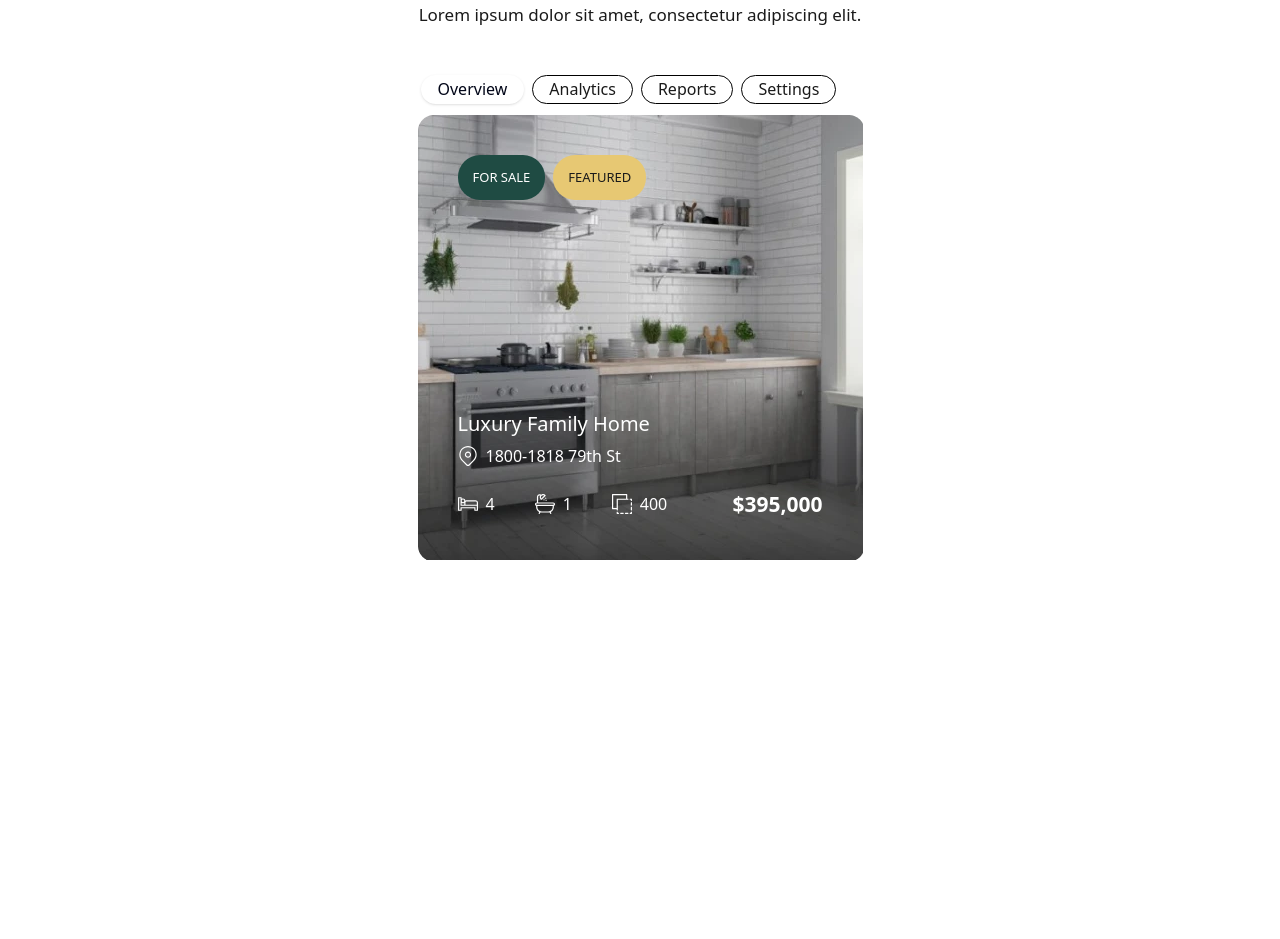
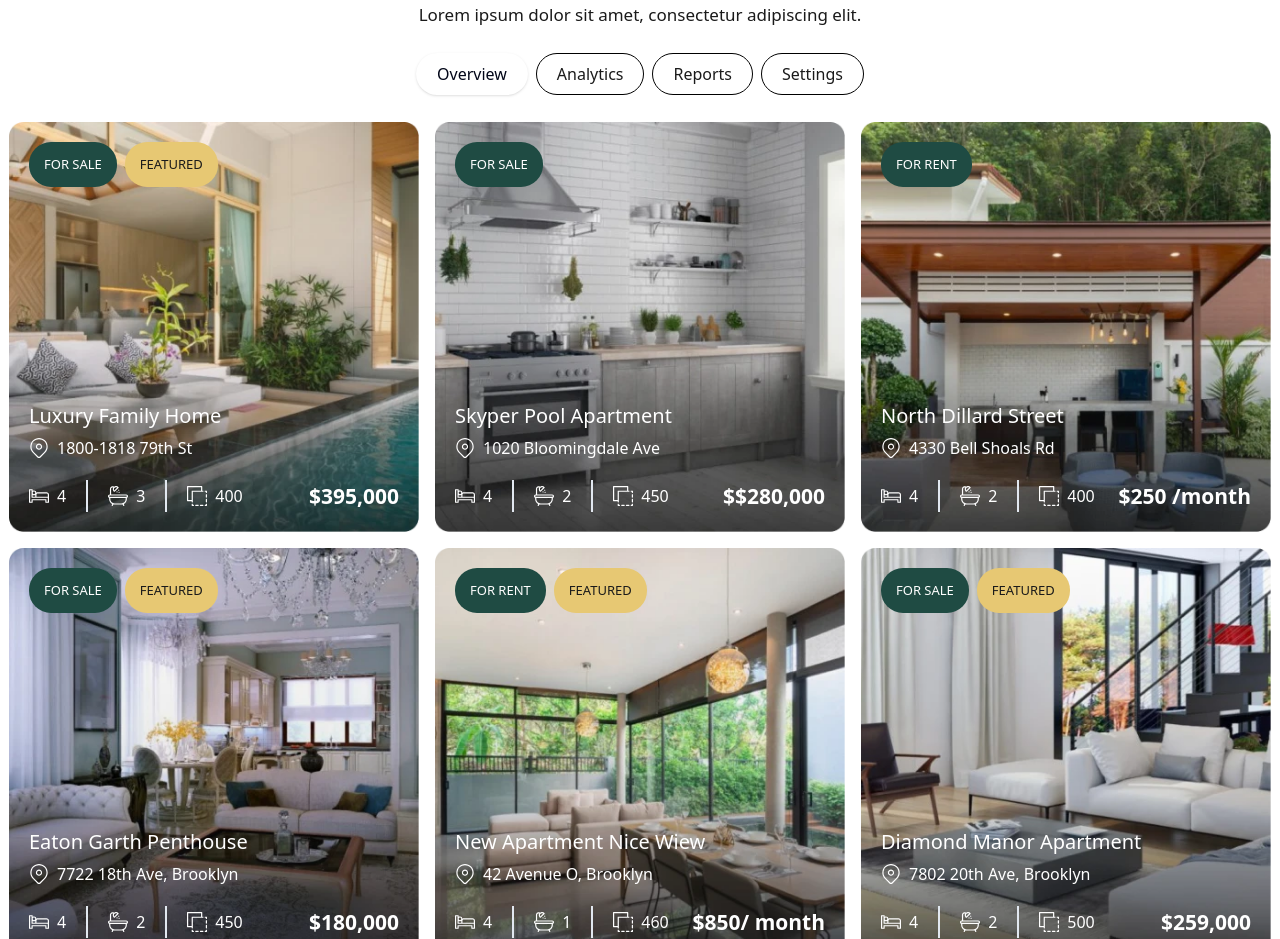
Before and after one commit to tausifshaikh-8454/realStateNextJs, a Next.js app: page / in a window 1280 px wide. Shown: the part 2373-3312 px from the top of the page. Before the commit the page ends 3073 px from the top, so only its background shows below. Built offline with nearby package versions, Linux system fonts and the light colour scheme.

Commit message:
make dynamic property grid

```diff
--- a/src/components/Home/FeaturedProp/Featuredprprty.tsx
+++ b/src/components/Home/FeaturedProp/Featuredprprty.tsx
@@ -1,10 +1,94 @@
 import { Tabs, TabsContent, TabsList, TabsTrigger } from "@/components/ui/tabs";
-import featProp from "../../../assets/feature/a1.webp";
+import crd1 from "../../../assets/feature/article.webp";
+import crd2 from "../../../assets/feature/a1.webp";
+import crd3 from "../../../assets/feature/article2.webp";
+import crd4 from "../../../assets/feature/article3.webp";
+import crd5 from "../../../assets/feature/article4.webp";
+import crd6 from "../../../assets/feature/article6.webp";
 import loc from "../../../assets/feature/crdIcon/Icon.svg";
 import bed from "../../../assets/feature/crdIcon/Icon-1.svg";
 import bath from "../../../assets/feature/crdIcon/Icon-2.svg";
 import dorm from "../../../assets/feature/crdIcon/Icon-3.svg";
-import Image from "next/image";
+import Image, { StaticImageData } from "next/image";
+
+const propDetails: {
+  propName: string;
+  propImage: StaticImageData;
+  propLoc: string;
+  propType: string;
+  featProp: string;
+  roomCap: string;
+  bathQuan: string;
+  area: string;
+  pricing: string;
+}[] = [
+  {
+    propName: "Luxury Family Home",
+    propImage: crd1,
+    propLoc: "1800-1818 79th St",
+    propType: " For Sale",
+    featProp: "Featured",
+    roomCap: "4",
+    bathQuan: "3",
+    area: "400",
+    pricing: "395,000",
+  },
+  {
+    propName: "Skyper Pool Apartment",
+    propImage: crd2,
+    propLoc: "1020 Bloomingdale Ave",
+    propType: "For Sale",
+    featProp: "",
+    roomCap: "4",
+    bathQuan: "2",
+    area: "450",
+    pricing: "$280,000",
+  },
+  {
+    propName: "North Dillard Street",
+    propImage: crd3,
+    propLoc: "4330 Bell Shoals Rd",
+    propType: "For Rent",
+    featProp: "",
+    roomCap: "4",
+    bathQuan: "2",
+    area: "400",
+    pricing: "250 /month",
+  },
+  {
+    propName: "Eaton Garth Penthouse",
+    propImage: crd4,
+    propLoc: "7722 18th Ave, Brooklyn",
+    propType: "For Sale",
+    featProp: "Featured",
+    roomCap: "4",
+    bathQuan: "2",
+    area: "450",
+    pricing: "180,000",
+  },
+  {
+    propName: "New Apartment Nice Wiew",
+    propImage: crd5,
+    propLoc: "42 Avenue O, Brooklyn",
+    propType: "For Rent",
+    featProp: "Featured",
+    roomCap: "4",
+    bathQuan: "1",
+    area: "460",
+    pricing: "850/ month",
+  },
+  {
+    propName: "Diamond Manor Apartment",
+    propImage: crd6,
+    propLoc: "7802 20th Ave, Brooklyn",
+    propType: "For Sale",
+    featProp: "Featured",
+    roomCap: "4",
+    bathQuan: "2",
+    area: "500",
+    pricing: "259,000",
+  },
+];
 
 export default function Featuredprprty() {
   return (
@@ -16,64 +100,96 @@ export default function Featuredprprty() {
         Lorem ipsum dolor sit amet, consectetur adipiscing elit.
       </p>
 
-      <div className="">
-        <Tabs defaultValue="overview" className="py-10">
-          <TabsList className="flex flex-row bg-transparent gap-2">
-            <TabsTrigger className="font-Roboto font-medium text-[16px]/[32px] text-[#1A1A1A] rounded-3xl py-[10px] px-[16px] active:border" value="overview">Overview</TabsTrigger>
-            <TabsTrigger className="font-Roboto font-medium text-[16px]/[32px] text-[#1A1A1A] rounded-3xl border-1px py-[10px] px-[16px] border border-black" value="analytics">Analytics</TabsTrigger>
-            <TabsTrigger className="font-Roboto font-medium text-[16px]/[32px] text-[#1A1A1A] rounded-3xl border-1px py-[10px] px-[16px] border border-black" value="reports">Reports</TabsTrigger>
-            <TabsTrigger className="font-Roboto font-medium text-[16px]/[32px] text-[#1A1A1A] rounded-3xl border-1px py-[10px] px-[16px] border-black" value="settings">Settings</TabsTrigger>
+      <div className="m-auto">
+        <Tabs defaultValue="overview" className="py-10 flex flex-row items-center">
+          <TabsList className="flex flex-row bg-transparent gap-2 pb-10">
+            <TabsTrigger
+              className="font-Roboto font-medium text-[16px]/[32px] text-[#1A1A1A] rounded-3xl p-5 active:border"
+              value="overview"
+            >
+              Overview
+            </TabsTrigger>
+            <TabsTrigger
+              className="font-Roboto font-medium text-[16px]/[32px] text-[#1A1A1A] rounded-3xl border-1px p-5 border border-black"
+              value="analytics"
+            >
+              Analytics
+            </TabsTrigger>
+            <TabsTrigger
+              className="font-Roboto font-medium text-[16px]/[32px] text-[#1A1A1A] rounded-3xl border-1px p-5 border border-black"
+              value="reports"
+            >
+              Reports
+            </TabsTrigger>
+            <TabsTrigger
+              className="font-Roboto font-medium text-[16px]/[32px] text-[#1A1A1A] rounded-3xl border-1px p-5 border-black"
+              value="settings"
+            >
+              Settings
+            </TabsTrigger>
           </TabsList>
+
           <TabsContent value="overview">
-            <div className="grid">
+            <div className="max-w-360 w-full grid grid-cols-3 gap-4">
+              {propDetails.map((singleProperty, index) => (
                 <div
-                className="flex flex-col justify-between card w-111.25 h-111.25 px-10 py-10 "
-                style={{ backgroundImage: `url(${featProp.src})` }}
+                  className="flex flex-col 2xl:w-[445px] 2xl:h-[445px] xl:w-[410px] xl:h-[410px]  justify-between card px-10 py-10 xl:px-5 xl:py-5 bg-no-repeat bg-cover"
+                  key={index}
+                  style={{
+                    backgroundImage: `url(${singleProperty.propImage.src})`,
+                  }}
                 >
                   <div className="flex flex-row gap-2">
-                  <p className="font-Roboto font-medium text-[13px]/[25px] uppercase text-white bg-[#1F4B43] w-fit px-[15px] py-[10px] rounded-3xl">For Sale</p>
-                  <p className="font-Roboto font-medium text-[13px]/[25px] uppercase text-[#1A1A1A] bg-[#E7C873] w-fit px-[15px] py-[10px] rounded-3xl">Featured</p>
+                    <p className="font-Roboto font-medium text-[13px]/[25px] uppercase text-white bg-[#1F4B43] w-fit px-[15px] py-[10px] rounded-3xl">
+                      {singleProperty.propType}
+                    </p>
+                    {singleProperty.featProp && (
+                      <p className="font-Roboto font-medium text-[13px]/[25px] uppercase text-[#1A1A1A] bg-[#E7C873] w-fit px-[15px] py-[10px] rounded-3xl">
+                        {singleProperty.featProp}
+                      </p>
+                    )}
                   </div>
                   <div className="botttom">
                     <h4 className="font-Roboto font-medium text-[20px]/[25px] text-white pb-1">
-                    Luxury Family Home
+                      {singleProperty.propName}
                     </h4>
                     <div className="flex flex-row gap-2">
                       <Image src={loc} alt={""} />
                       <p className="font-Roboto font-regular text-[16px]/[32px] text-white">
-                      1800-1818 79th St
+                        {singleProperty.propLoc}
                       </p>
                     </div>
 
                     <div className="desc flex flex-row justify-between pt-4">
-                    <div className="flex flex-row gap-5 divide-r-2">
-                      <div className="flex flex-row gap-2  pr-5">
+                      <div className="flex flex-row gap-5">
+                        <div className="flex flex-row gap-2 pr-5 border-r-2">
                           <Image src={bed} alt={""} />
                           <p className="font-Roboto font-regular text-[16px]/[32px] text-white">
-                          4
+                            {singleProperty.roomCap}
                           </p>
                         </div>
-                      <div className="flex flex-row gap-2 pr-5">
+                        <div className="flex flex-row gap-2 pr-5 border-r-2">
                           <Image src={bath} alt={""} />
                           <p className="font-Roboto font-regular text-[16px]/[32px] text-white">
-                          1
+                            {singleProperty.bathQuan}
                           </p>
                         </div>
                         <div className="flex flex-row gap-2">
                           <Image src={dorm} alt={""} />
                           <p className="font-Roboto font-regular text-[16px]/[32px] text-white">
-                          400
+                            {singleProperty.area}
                           </p>
                         </div>
                       </div>
                       <div className="p">
                         <p className="font-Roboto font-semibold text-[21px]/[32px] text-white">
-                        $395,000
+                          ${singleProperty.pricing}
                         </p>
                       </div>
                     </div>
                   </div>
                 </div>
+              ))}
             </div>
           </TabsContent>
         </Tabs>
```
Lines whose indentation alone changed are shown as unchanged.
